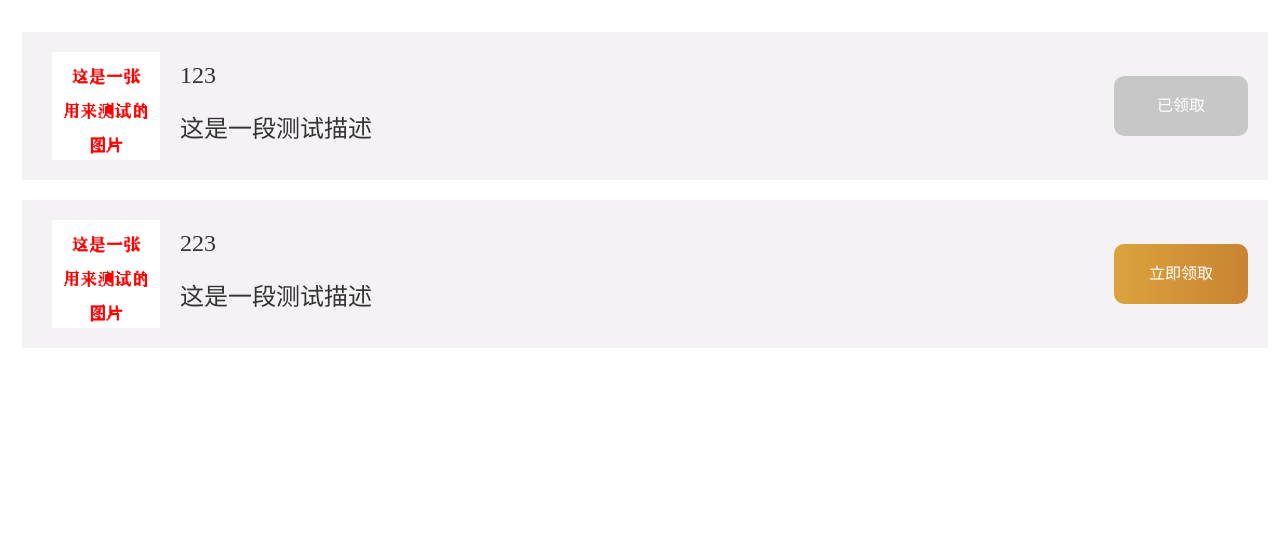
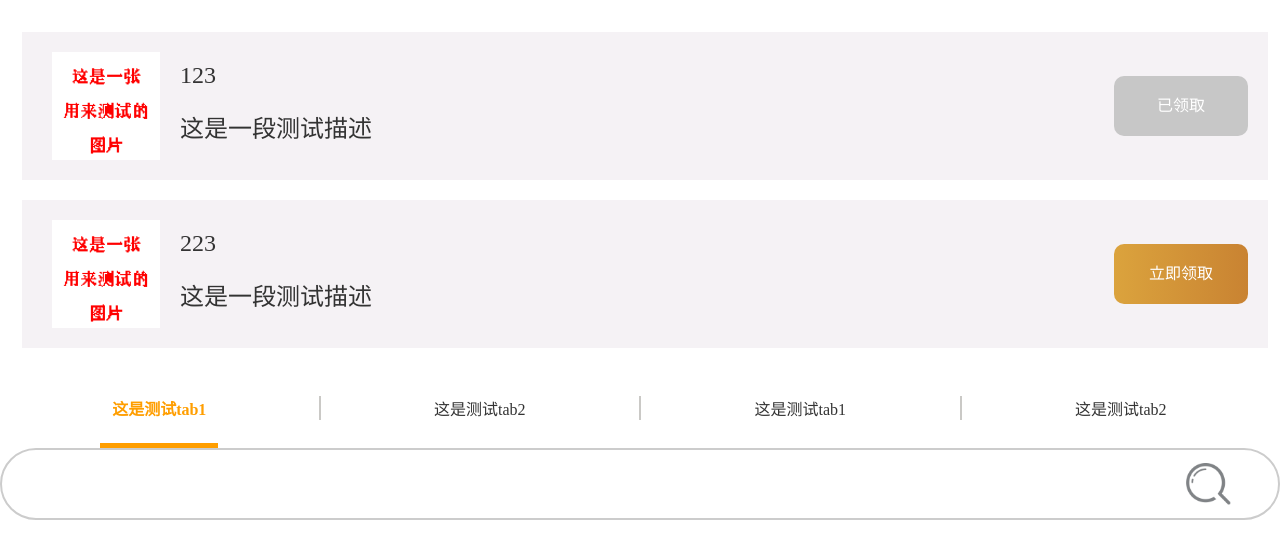
Before and after one commit to ZR1984/vue-cli2-mobile, a Vue app: page /#/ in a window 1280 px wide. Shown: the top 558 px of the page. Built offline with nearby package versions, Linux system fonts and the light colour scheme.

Commit message:
[完成]search、tabs组件

```diff
--- /dev/null
+++ b/src/assets/css/components/search.less
@@ -0,0 +1,30 @@
+.search {
+    padding: 0 20px;
+    height: 72px;
+    position: relative;
+
+    .search_input {
+        position: absolute;
+        left: 0;
+        top: 0;
+        width: 100%;
+        height: 100%;
+        border: 2px solid #CCCCCC;
+        border-radius: 36px;
+        padding-left: 36px;
+        padding-right: 94px;
+
+        &::-webkit-input-placeholder {
+            color: #CCCCCC;
+        }
+    }
+
+    .search_icon {
+        position: absolute;
+        top:50%;
+        right: 49px;
+        width: 45px;
+        height: 42px;
+        transform: translateY(-50%);
+    }
+}
--- /dev/null
+++ b/src/assets/css/components/tabs.less
@@ -0,0 +1,79 @@
+.tabs-outer-box {
+    position: relative;
+    width: 100%;
+    height: 80px;
+
+    .tabs-ul {
+        height: 100%;
+        white-space: nowrap;
+
+        &::-webkit-scrollbar {
+            display: none;
+        }
+    }
+
+    .li-item {
+        display: inline-block;
+        padding: 0 34px;
+    }
+}
+
+.tabs-item {
+    position: relative;
+
+    .bottom-line {
+        position: absolute;
+        left: 50%;
+        bottom: -29px;
+        transform: translateX(-50%);
+        width: 118px;
+        height: 6px;
+        background: transparent;
+    }
+}
+
+.line {
+    display: inline-block;
+    width: 3px;
+    height: 56px;
+    background: #CAC9C6;
+    position: relative;
+    top: -10%;
+    margin-left: 10%;
+}
+
+.icon-tabs-item {
+    border-bottom: 6px solid transparent;
+}
+
+.active {
+    font-weight: bold;
+    color: #FF9E00;
+
+    .bottom-line {
+        background: #FF9E00
+    }
+}
+
+.icon {
+    width: 49px;
+    height: 49px;
+}
+
+.li-item-border {
+    border-right: 2px solid #CAC9C6
+}
+
+.flex-layout {
+    display: flex;
+    justify-content: space-around;
+    align-items: center;
+}
+
+.tabs-outer-box-overflow {
+    overflow: hidden;
+}
+
+.tabs-ul-overflow {
+    overflow-x: scroll;
+}
--- a/src/components/HelloWorld.vue
+++ b/src/components/HelloWorld.vue
@@ -6,12 +6,16 @@
       v-if="isShowCenterShade"
       @clickCenterShadeOptFuc="clickCenterShadeOptFuc"
     ></CenterShade>
+    <Tabs :tabsArr="tabsArr" :isFlexLayout="isFlexLayout" @getTabsItemWidth='getTabsItemWidth'></Tabs>
+    <Search></Search>
   </div>
 </template>
 
 <script>
 import LeftCenterRightList from "@/components/leftCenterRightList";
 import CenterShade from "@/components/centerShade";
+import Tabs from "@/components/tabs";
+import Search from "@/components/search";
 
 export default {
   props: [""],
@@ -42,12 +46,29 @@ export default {
         ]
       },
       isShowCenterShade: false,
+      tabsArr: [
+        {
+          tab_title: "这是测试tab1"
+        },
+        {
+          tab_title: "这是测试tab2"
+        },
+        {
+          tab_title: "这是测试tab1"
+        },
+        {
+          tab_title: "这是测试tab2"
+        }
+      ],
+      isFlexLayout:false
     };
   },
 
   components: {
     LeftCenterRightList,
-    CenterShade
+    CenterShade,
+    Tabs,
+    Search
   },
 
   computed: {},
@@ -58,6 +79,17 @@ export default {
     clickCenterShadeOptFuc(data) {
       this.isShowCenterShade = false;
       console.log(data);
+    },
+    //获取tabs里所有li的总长度
+    getTabsItemWidth(data) {
+      this.tabsLiWidth = data;
+      this.$nextTick(() => {
+        if (this.tabsLiWidth > document.body.clientWidth) {
+          this.isFlexLayout = false;
+        } else {
+          this.isFlexLayout = true;
+        }
+      });
     }
   },
 
--- /dev/null
+++ b/src/components/search.vue
@@ -0,0 +1,68 @@
+<template>
+  <div class="search">
+    <input
+      class="search_input"
+      :placeholder="placeholder"
+      type="text"
+      v-model="inputContent"
+      @focus="focus"
+    />
+    <img class="search_icon" src="../assets/img/icon/search-gray.png" @click="handlerClick" />
+  </div>
+</template>
+
+<script>
+export default {
+  props: {
+    placeholder: {
+      type: String,
+      default: ""
+    },
+    isIndexPage: {
+      type: String,
+      default: ""
+    },
+    isEmptyInputContent: {
+      type: Boolean,
+      default: false
+    },
+    zhanquID: {
+      type: Number,
+      default: 0
+    }
+  },
+  data() {
+    return {
+      inputContent: ""
+    };
+  },
+
+  methods: {
+    handlerClick() {
+      this.$emit("searchFuc", this.inputContent);
+    },
+    //input获取焦点
+    focus() {
+      switch (this.isIndexPage) {
+        case "index":
+          this.$router.push("/search");
+          break;
+        case "mall":
+          this.$router.push({
+            path: "/mallSearch",
+            query: { zhanquID: this.zhanquID }
+          });
+          break;
+
+        default:
+          break;
+      }
+    }
+  },
+  watch: {
+  }
+};
+</script>
+<style lang='less' scoped>
+@import url("../assets/css/components/search.less");
+</style>
--- /dev/null
+++ b/src/components/tabs.vue
@@ -0,0 +1,55 @@
+<template>
+  <div class="tabs-outer-box" :class="!isFlexLayout && 'tabs-outer-box-overflow'">
+    <ul class="font_size32 color_33 tabs-ul" :class="isFlexLayout?'flex-layout':'tabs-ul-overflow'">
+      <li
+        v-for="(item,index) in tabsArr"
+        :key="index"
+        @click="changeTabsFuc(index)"
+        class="li-item"
+        :class="{'li-item-border':(!item.icon && index!=tabsArr.length-1),'flex-1':isFlexLayout}"
+        ref="tabsItem"
+      >
+        <div class="flex flex-pack-center tabs-item" :class="{'active':nowIndex==index}">
+          <span>{{item.tab_title}}</span>
+          <div class="bottom-line"></div>
+        </div>
+      </li>
+    </ul>
+  </div>
+</template>
+
+<script>
+export default {
+  props: {
+    tabsArr: {
+      type: Array,
+      default: () => []
+    },
+    isFlexLayout: {
+      type: Boolean,
+      default: false
+    }
+  },
+  data() {
+    return {
+      nowIndex: 0
+    };
+  },
+  mounted() {
+    let tabsItemWidth = 0;
+    this.$refs.tabsItem.forEach((item, index) => {
+      tabsItemWidth += item.offsetWidth;
+    });
+    this.$emit("getTabsItemWidth", tabsItemWidth);
+  },
+  methods: {
+    changeTabsFuc(index) {
+      this.nowIndex = index;
+      this.$emit("changeTabsFuc", index);
+    }
+  }
+};
+</script>
+<style lang='less' scoped>
+@import url(../assets/css/components/tabs.less);
+</style>
```
Also changed, not shown: src/assets/img/icon/search-gray.png (added).
